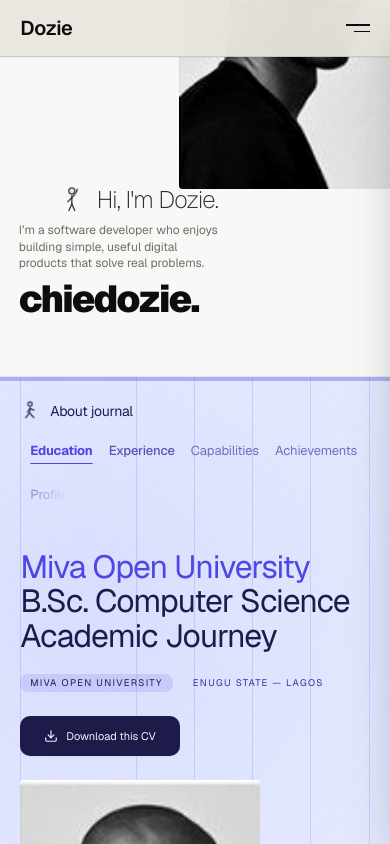
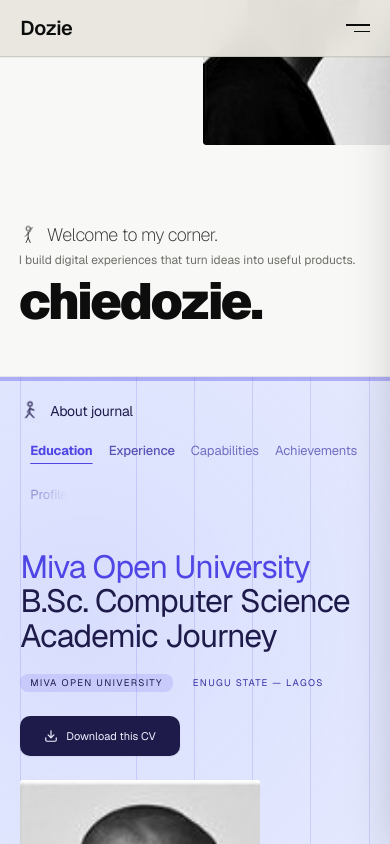
Before and after one commit to chiedozie2468/dozie-portfolio, a Next.js app: page / in a window 390 px wide. Both pictures are taken after a click on the button "Education". Shown: the part 487-1331 px from the top of the page. Built offline with nearby package versions, Linux system fonts and the light colour scheme; no server answers.

Commit message:
Declutter small screen Hero and sections, and update Hero heading to Welcome to my corner

```diff
--- a/components/sections/about-section.tsx
+++ b/components/sections/about-section.tsx
@@ -440,7 +440,10 @@ export function AboutSection() {
           <p
             data-about-para
             style={{ color: chapter.bodyText }}
-            className="font-mono text-[11px] leading-[1.75] font-normal sm:text-[12px]"
+            className={cn(
+              "font-mono text-[11px] leading-[1.75] font-normal sm:text-[12px]",
+              chapter.id === "education" ? "block" : "hidden sm:block"
+            )}
           >
             {chapter.monoParagraph2}
           </p>
--- a/components/sections/hero-section.tsx
+++ b/components/sections/hero-section.tsx
@@ -65,8 +65,8 @@ export function HeroSection({
       className="relative h-[calc(100dvh-3.5rem)] min-h-[500px] w-full overflow-hidden transition-colors duration-500 ease-out select-none sm:h-[calc(100dvh-5rem)] md:snap-start md:snap-always"
     >
       <div className="relative h-full w-full">
-        {/* 1. Left Vertical "Colors +" — click to cycle Hero & Projects background & text colors */}
-        <div className="absolute top-[33%] left-[5.2%] z-20 flex -translate-y-1/2 items-center sm:top-[35%]">
+        {/* 1. Left Vertical "Colors +" — hidden on small screens to prevent crowding; visible on sm+ */}
+        <div className="absolute top-[35%] left-[5.2%] z-20 hidden -translate-y-1/2 items-center sm:flex">
           <button
             type="button"
             onClick={handleCycleHeroColor}
@@ -78,14 +78,14 @@ export function HeroSection({
           </button>
         </div>
 
-        {/* 2. Center Circular "Colors" Button — click to cycle Hero background & text colors */}
-        <div className="absolute top-[36%] left-[22%] z-20 -translate-x-1/2 -translate-y-1/2 sm:top-[38%] sm:left-[48%] lg:left-[49.4%]">
+        {/* 2. Circular "Colors" Button — positioned cleanly on mobile and desktop */}
+        <div className="absolute top-[22%] left-[18%] z-20 -translate-x-1/2 -translate-y-1/2 sm:top-[38%] sm:left-[48%] lg:left-[49.4%]">
           <button
             type="button"
             onClick={handleCycleHeroColor}
             aria-label="Change hero color theme"
             style={{ color: activeTheme.heading }}
-            className="group relative flex size-[46px] cursor-pointer items-center justify-center rounded-full transition-transform duration-300 active:scale-95 focus:outline-none sm:size-[58px] lg:size-[66px]"
+            className="group relative flex size-[48px] cursor-pointer items-center justify-center rounded-full transition-transform duration-300 active:scale-95 focus:outline-none sm:size-[58px] lg:size-[66px]"
           >
             <svg
               viewBox="0 0 100 100"
@@ -117,11 +117,11 @@ export function HeroSection({
         </div>
 
         {/* 3. Hero Frames:
-            - Small screens (< sm): ONLY the big portrait image (Card 1), flush against the extreme right edge and positioned down just above the "chiedozie." text block.
+            - Small screens (< sm): ONLY the big portrait image (Card 1), flush against the extreme right edge and positioned cleanly above the bottom text block.
             - Larger screens (sm+): Dual Hero Frames — Left image is larger; Right image is vertically centered in the middle of the left image and flush with the right edge. */}
-        <div className="absolute right-0 bottom-[21.5%] z-20 flex items-center gap-3 sm:top-[5%] sm:bottom-auto sm:gap-5 lg:gap-6">
+        <div className="absolute right-0 bottom-[27%] z-20 flex items-center gap-3 sm:top-[5%] sm:bottom-auto sm:gap-5 lg:gap-6">
           {/* Card 1 (Left on desktop / Only image on small screens, flush with extreme right edge on mobile) */}
-          <div className="flex w-[54vw] max-w-[235px] shrink-0 flex-col sm:w-[25.5vw] sm:max-w-[350px] lg:w-[26.5vw] lg:max-w-[380px]">
+          <div className="flex w-[48vw] max-w-[205px] shrink-0 flex-col sm:w-[25.5vw] sm:max-w-[350px] lg:w-[26.5vw] lg:max-w-[380px]">
             <div
               role="button"
               tabIndex={0}
@@ -133,7 +133,7 @@ export function HeroSection({
                 }
               }}
               title="Click to toggle original color"
-              className="group relative aspect-[1/1.48] max-h-[54dvh] w-full cursor-pointer overflow-hidden rounded-l-[3px] rounded-r-none bg-surface-secondary sm:max-h-[70dvh] sm:rounded-[3px]"
+              className="group relative aspect-[1/1.48] max-h-[46dvh] w-full cursor-pointer overflow-hidden rounded-l-[3px] rounded-r-none bg-surface-secondary sm:max-h-[70dvh] sm:rounded-[3px]"
             >
               {dpCard.imageUrl ? (
                 /* eslint-disable-next-line @next/next/no-img-element */
@@ -188,31 +188,35 @@ export function HeroSection({
           </div>
         </div>
 
-        {/* 4. Bottom-Left Personal Intro (matching exact width of "chiedozie.") + Giant "chiedozie." */}
-        <div className="pointer-events-none absolute bottom-[5.5%] left-[4.8%] z-20 inline-flex flex-col">
-          {/* Small heading starting right above where "software" starts */}
+        {/* 4. Bottom-Left Personal Intro + Giant "chiedozie." */}
+        <div className="pointer-events-none absolute right-[4.8%] bottom-[4.5%] left-[4.8%] z-20 flex flex-col sm:right-auto sm:bottom-[5.5%] sm:inline-flex">
+          {/* Small heading */}
           <div
             style={{ color: activeTheme.heading }}
-            className="mb-2 flex items-center gap-2.5 pl-[2.5rem] opacity-85 transition-colors duration-500 sm:mb-3 sm:gap-3.5 sm:pl-[3.35rem] lg:pl-[3.8rem] xl:pl-[4.25rem]"
+            className="mb-1.5 flex items-center gap-2 opacity-85 transition-colors duration-500 sm:mb-3 sm:gap-3.5 sm:pl-[3.35rem] lg:pl-[3.8rem] xl:pl-[4.25rem]"
           >
-            <OverviewLineIcon className="size-7 shrink-0 stroke-[1.1] sm:size-9 lg:size-11" />
-            <span className="font-sans text-2xl leading-none font-extralight tracking-[-0.03em] whitespace-nowrap sm:text-4xl lg:text-[2.65rem] xl:text-[3rem]">
-              Hi, I&apos;m Dozie.
+            <OverviewLineIcon className="size-5 shrink-0 stroke-[1.1] sm:size-9 lg:size-11" />
+            <span className="font-sans text-lg leading-none font-extralight tracking-[-0.03em] whitespace-nowrap sm:text-3xl lg:text-[2.35rem] xl:text-[2.65rem]">
+              Welcome to my corner.
             </span>
           </div>
 
           <p
             style={{ color: activeTheme.body }}
-            className="mb-3 w-0 min-w-full font-sans text-xs leading-snug font-normal transition-colors duration-500 sm:mb-4 sm:text-base lg:text-lg xl:text-xl"
+            className="mb-2.5 max-w-[88vw] font-sans text-xs leading-relaxed font-normal transition-colors duration-500 sm:mb-4 sm:w-0 sm:min-w-full sm:max-w-none sm:text-base sm:leading-snug lg:text-lg xl:text-xl"
           >
-            I’m a software developer who enjoys building simple, useful digital
-            products that solve real problems.
+            I build digital experiences that turn ideas into useful products
+            <span className="hidden sm:inline">
+              , combining creativity, technology, and a focus on solving real
+              problems
+            </span>
+            .
           </p>
 
           <h1
             aria-label={displayWord}
             style={{ color: activeTheme.heading }}
-            className="font-sans text-[clamp(2.35rem,8.4vw,8.2rem)] leading-[0.82] font-black tracking-[-0.045em] whitespace-nowrap transition-colors duration-500"
+            className="font-sans text-[clamp(2.75rem,13vw,8.2rem)] leading-[0.82] font-black tracking-[-0.045em] whitespace-nowrap transition-colors duration-500 sm:text-[clamp(2.35rem,8.4vw,8.2rem)]"
           >
             {displayWord}
           </h1>
--- a/components/sections/selected-work-section.tsx
+++ b/components/sections/selected-work-section.tsx
@@ -310,7 +310,7 @@ export function SelectedWorkSection({ projects }: SelectedWorkSectionProps) {
               {project.architecture && (
                 <p
                   style={{ color: bodyColor }}
-                  className="line-clamp-2 font-mono text-[12.5px] leading-[1.6] font-normal opacity-85 sm:text-[13px]"
+                  className="hidden line-clamp-2 font-mono text-[12.5px] leading-[1.6] font-normal opacity-85 sm:block sm:text-[13px]"
                 >
                   {project.architecture}
                 </p>
```
